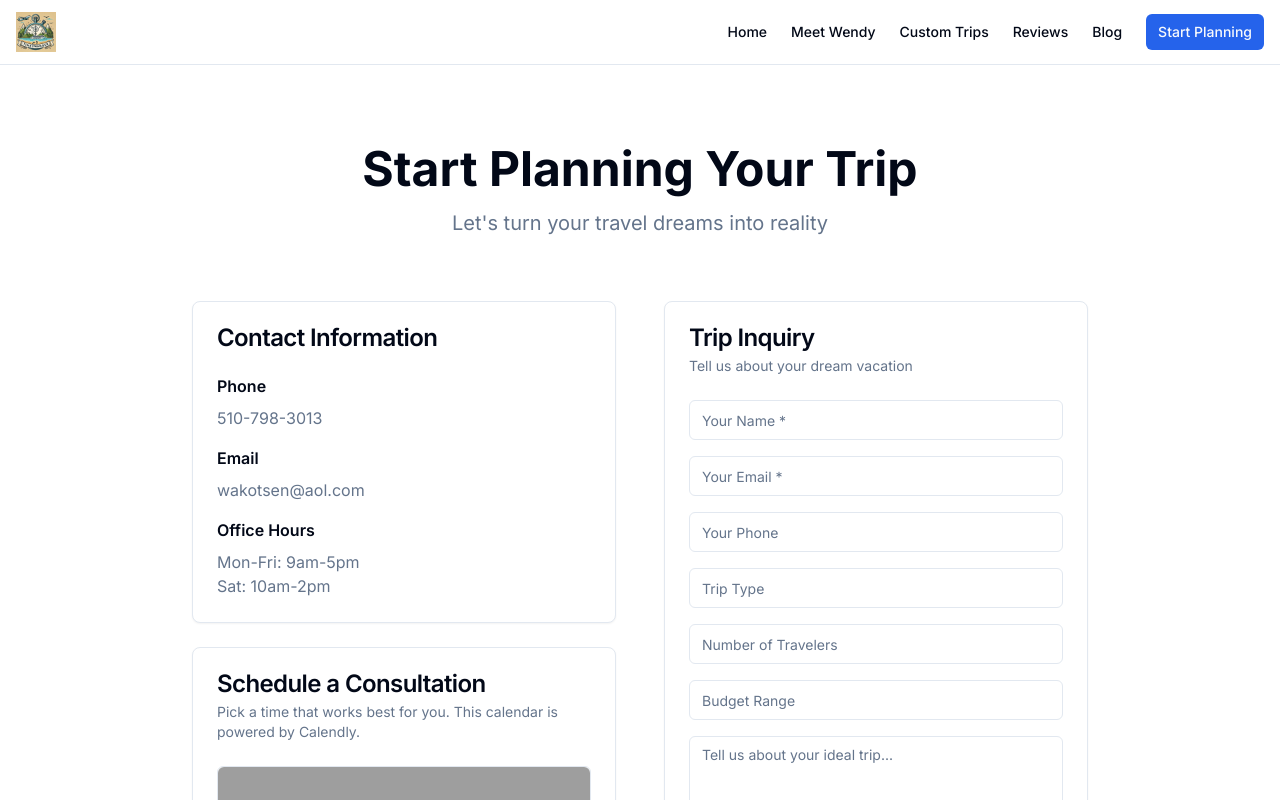
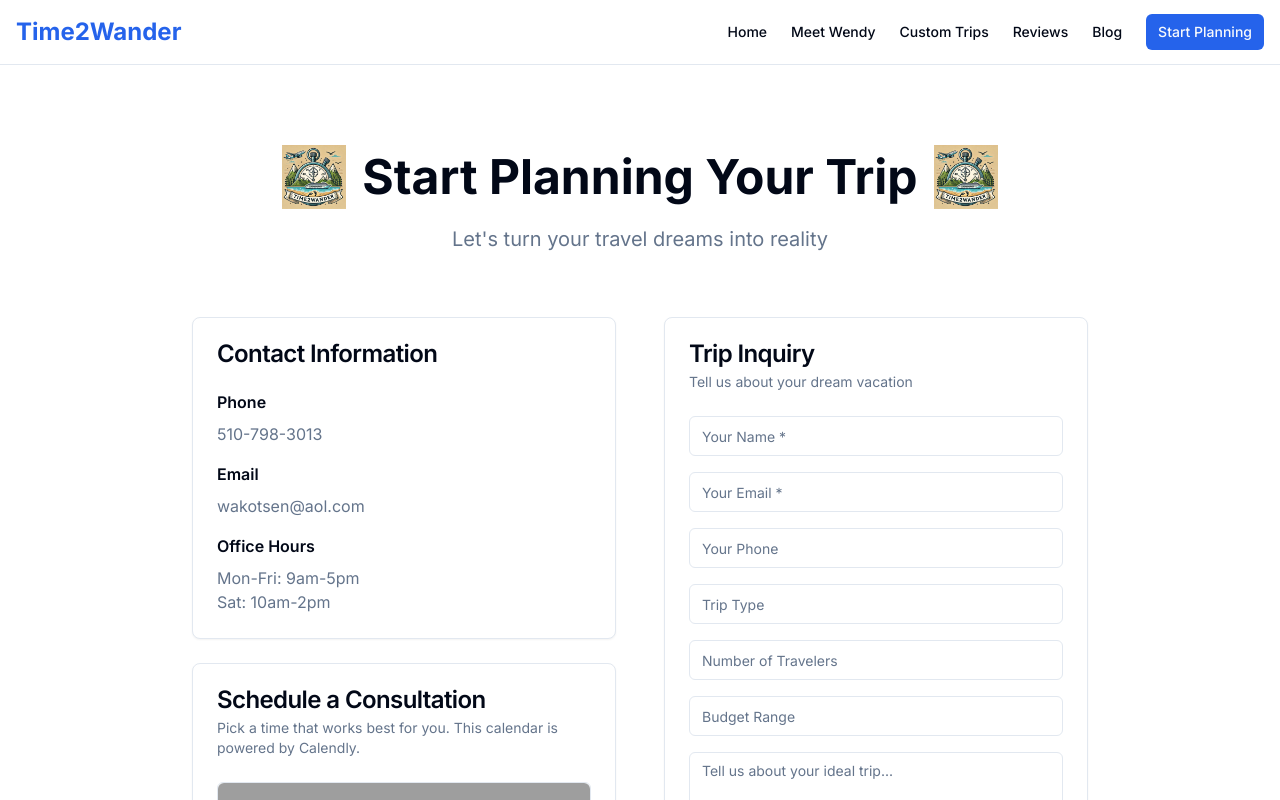
Before and after one commit to cjkot11/WendyWebsite, a Next.js app: page /start-planning in a window 1280 px wide. Shown: the top 800 px of the page. Built offline with nearby package versions, Linux system fonts and the light colour scheme; no server answers; grey boxes are pictures that could not be loaded.

Commit message:
Change navbar to text, add logos on both sides of page headings

```diff
--- a/app/blog/[slug]/page.tsx
+++ b/app/blog/[slug]/page.tsx
@@ -85,7 +85,19 @@ export default async function BlogPost({ params }: { params: { slug: string } })
               </Badge>
             ))}
           </div>
-          <h1 className="text-4xl md:text-5xl font-bold mb-4">{post.title}</h1>
+          <div className="flex items-center justify-center gap-4 mb-4">
+            <img
+              src="/images/about/logo.jpeg"
+              alt="Time2Wander Logo"
+              className="h-16 w-auto"
+            />
+            <h1 className="text-4xl md:text-5xl font-bold">{post.title}</h1>
+            <img
+              src="/images/about/logo.jpeg"
+              alt="Time2Wander Logo"
+              className="h-16 w-auto"
+            />
+          </div>
           <div className="flex items-center gap-4 text-muted-foreground">
             <span>By {post.author}</span>
             <span>•</span>
--- a/app/blog/page.tsx
+++ b/app/blog/page.tsx
@@ -38,7 +38,19 @@ export default async function Blog() {
     <div className="container mx-auto px-4 py-20">
       <div className="max-w-6xl mx-auto">
         <div className="text-center mb-16">
-          <h1 className="text-5xl font-bold mb-4">Travel Blog</h1>
+          <div className="flex items-center justify-center gap-4 mb-4">
+            <img
+              src="/images/about/logo.jpeg"
+              alt="Time2Wander Logo"
+              className="h-16 w-auto"
+            />
+            <h1 className="text-5xl font-bold">Travel Blog</h1>
+            <img
+              src="/images/about/logo.jpeg"
+              alt="Time2Wander Logo"
+              className="h-16 w-auto"
+            />
+          </div>
           <p className="text-xl text-muted-foreground">
             Travel tips, destination guides, and travel insights from Wendy.
           </p>
--- a/app/custom-trips/page.tsx
+++ b/app/custom-trips/page.tsx
@@ -66,7 +66,19 @@ export default function CustomTrips() {
       <div className="max-w-4xl mx-auto">
         {/* Header */}
         <div className="text-center mb-16">
-          <h1 className="text-5xl font-bold mb-4">Custom Trip Planning</h1>
+          <div className="flex items-center justify-center gap-4 mb-4">
+            <img
+              src="/images/about/logo.jpeg"
+              alt="Time2Wander Logo"
+              className="h-16 w-auto"
+            />
+            <h1 className="text-5xl font-bold">Custom Trip Planning</h1>
+            <img
+              src="/images/about/logo.jpeg"
+              alt="Time2Wander Logo"
+              className="h-16 w-auto"
+            />
+          </div>
           <p className="text-xl text-muted-foreground max-w-2xl mx-auto">
             Let us create a personalized itinerary tailored to your dreams, interests, and budget
           </p>
--- a/app/meet-wendy/page.tsx
+++ b/app/meet-wendy/page.tsx
@@ -15,7 +15,19 @@ export default function MeetWendy() {
               className="w-full h-full object-cover"
             />
           </div>
-          <h1 className="text-5xl font-bold mb-4">Meet Wendy</h1>
+          <div className="flex items-center justify-center gap-4 mb-4">
+            <img
+              src="/images/about/logo.jpeg"
+              alt="Time2Wander Logo"
+              className="h-16 w-auto"
+            />
+            <h1 className="text-5xl font-bold">Meet Wendy</h1>
+            <img
+              src="/images/about/logo.jpeg"
+              alt="Time2Wander Logo"
+              className="h-16 w-auto"
+            />
+          </div>
           <p className="text-xl text-muted-foreground">
             Your dedicated travel planning expert
           </p>
--- a/app/privacy/page.tsx
+++ b/app/privacy/page.tsx
@@ -1,7 +1,19 @@
 export default function Privacy() {
   return (
     <div className="container mx-auto px-4 py-20 max-w-4xl">
-      <h1 className="text-5xl font-bold mb-8">Privacy Policy</h1>
+      <div className="flex items-center justify-center gap-4 mb-8">
+        <img
+          src="/images/about/logo.jpeg"
+          alt="Time2Wander Logo"
+          className="h-16 w-auto"
+        />
+        <h1 className="text-5xl font-bold">Privacy Policy</h1>
+        <img
+          src="/images/about/logo.jpeg"
+          alt="Time2Wander Logo"
+          className="h-16 w-auto"
+        />
+      </div>
       <div className="prose max-w-none">
         <p className="text-muted-foreground mb-4">Last updated: {new Date().toLocaleDateString()}</p>
         <h2 className="text-2xl font-semibold mt-8 mb-4">Information We Collect</h2>
--- a/app/reviews/page.tsx
+++ b/app/reviews/page.tsx
@@ -74,7 +74,19 @@ export default function Reviews() {
     <div className="container mx-auto px-4 py-20">
       <div className="max-w-4xl mx-auto">
         <div className="text-center mb-16">
-          <h1 className="text-5xl font-bold mb-4">Client Reviews</h1>
+          <div className="flex items-center justify-center gap-4 mb-4">
+            <img
+              src="/images/about/logo.jpeg"
+              alt="Time2Wander Logo"
+              className="h-16 w-auto"
+            />
+            <h1 className="text-5xl font-bold">Client Reviews</h1>
+            <img
+              src="/images/about/logo.jpeg"
+              alt="Time2Wander Logo"
+              className="h-16 w-auto"
+            />
+          </div>
           <p className="text-xl text-muted-foreground">See what our clients have to say</p>
         </div>
         <div className="space-y-6 mb-16">
--- a/app/start-planning/page.tsx
+++ b/app/start-planning/page.tsx
@@ -64,7 +64,19 @@ export default function StartPlanning() {
     <div className="container mx-auto px-4 py-20">
       <div className="max-w-4xl mx-auto">
         <div className="text-center mb-16">
-          <h1 className="text-5xl font-bold mb-4">Start Planning Your Trip</h1>
+          <div className="flex items-center justify-center gap-4 mb-4">
+            <img
+              src="/images/about/logo.jpeg"
+              alt="Time2Wander Logo"
+              className="h-16 w-auto"
+            />
+            <h1 className="text-5xl font-bold">Start Planning Your Trip</h1>
+            <img
+              src="/images/about/logo.jpeg"
+              alt="Time2Wander Logo"
+              className="h-16 w-auto"
+            />
+          </div>
           <p className="text-xl text-muted-foreground">
             Let's turn your travel dreams into reality
           </p>
--- a/app/terms/page.tsx
+++ b/app/terms/page.tsx
@@ -1,7 +1,19 @@
 export default function Terms() {
   return (
     <div className="container mx-auto px-4 py-20 max-w-4xl">
-      <h1 className="text-5xl font-bold mb-8">Terms of Service</h1>
+      <div className="flex items-center justify-center gap-4 mb-8">
+        <img
+          src="/images/about/logo.jpeg"
+          alt="Time2Wander Logo"
+          className="h-16 w-auto"
+        />
+        <h1 className="text-5xl font-bold">Terms of Service</h1>
+        <img
+          src="/images/about/logo.jpeg"
+          alt="Time2Wander Logo"
+          className="h-16 w-auto"
+        />
+      </div>
       <div className="prose max-w-none">
         <p className="text-muted-foreground mb-4">Last updated: {new Date().toLocaleDateString()}</p>
         <h2 className="text-2xl font-semibold mt-8 mb-4">Services</h2>
--- a/app/thank-you/page.tsx
+++ b/app/thank-you/page.tsx
@@ -10,7 +10,19 @@ export default function ThankYou() {
         <Card>
           <CardContent className="pt-12 pb-12">
             <CheckCircle className="h-20 w-20 mx-auto text-green-500 mb-6" />
-            <h1 className="text-4xl font-bold mb-4">Thank You!</h1>
+            <div className="flex items-center justify-center gap-4 mb-4">
+              <img
+                src="/images/about/logo.jpeg"
+                alt="Time2Wander Logo"
+                className="h-16 w-auto"
+              />
+              <h1 className="text-4xl font-bold">Thank You!</h1>
+              <img
+                src="/images/about/logo.jpeg"
+                alt="Time2Wander Logo"
+                className="h-16 w-auto"
+              />
+            </div>
             <p className="text-xl text-muted-foreground mb-8">
               We've received your inquiry and will get back to you within 24 hours.
             </p>
--- a/components/navbar.tsx
+++ b/components/navbar.tsx
@@ -6,12 +6,8 @@ export function Navbar() {
     <nav className="border-b bg-background/95 backdrop-blur supports-[backdrop-filter]:bg-background/60">
       <div className="container mx-auto px-4">
         <div className="flex h-16 items-center justify-between">
-          <Link href="/" className="flex items-center">
-            <img
-              src="/images/about/logo.jpeg"
-              alt="Time2Wander Logo"
-              className="h-10 w-auto"
-            />
+          <Link href="/" className="text-2xl font-bold text-primary">
+            Time2Wander
           </Link>
 
           <div className="hidden md:flex items-center space-x-6">
```
